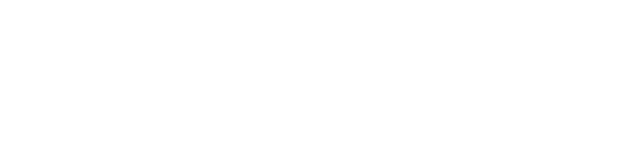
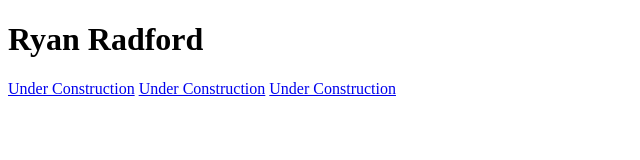
Before and after one commit to rjr2/portfolio, a plain HTML site: page index.html in a window 1280 px wide. Shown: the whole page, without its empty margins (0-640 px from the left). Drawn offline with Linux system fonts and the light colour scheme; files that its build step writes are made by us from their sources.

Commit message:
Edit indx.html

```diff
--- a/index.html
+++ b/index.html
@@ -4,15 +4,19 @@
         <meta charset="UHF8">
         <link rel="stylesheet" href="./assets/style.css">
         <link rel="stylesheet" href="./assets/reset.css">
+        <title>Ryan Radford</title>
     </head>
     <body>
         <header>
-
+            <h1>Ryan Radford</h1>
+            <nav>
+                <a href="#underconstruction">Under Construction</a>
+                <a href="#underconstruction">Under Construction</a>
+                <a href="#underconstruction">Under Construction</a>
+            </nav>
         </header>
         <main>
-            <nav>
 
-            </nav>
             <aside>
                 <!-- Maybe use with <article>?-->
             </aside>
```
